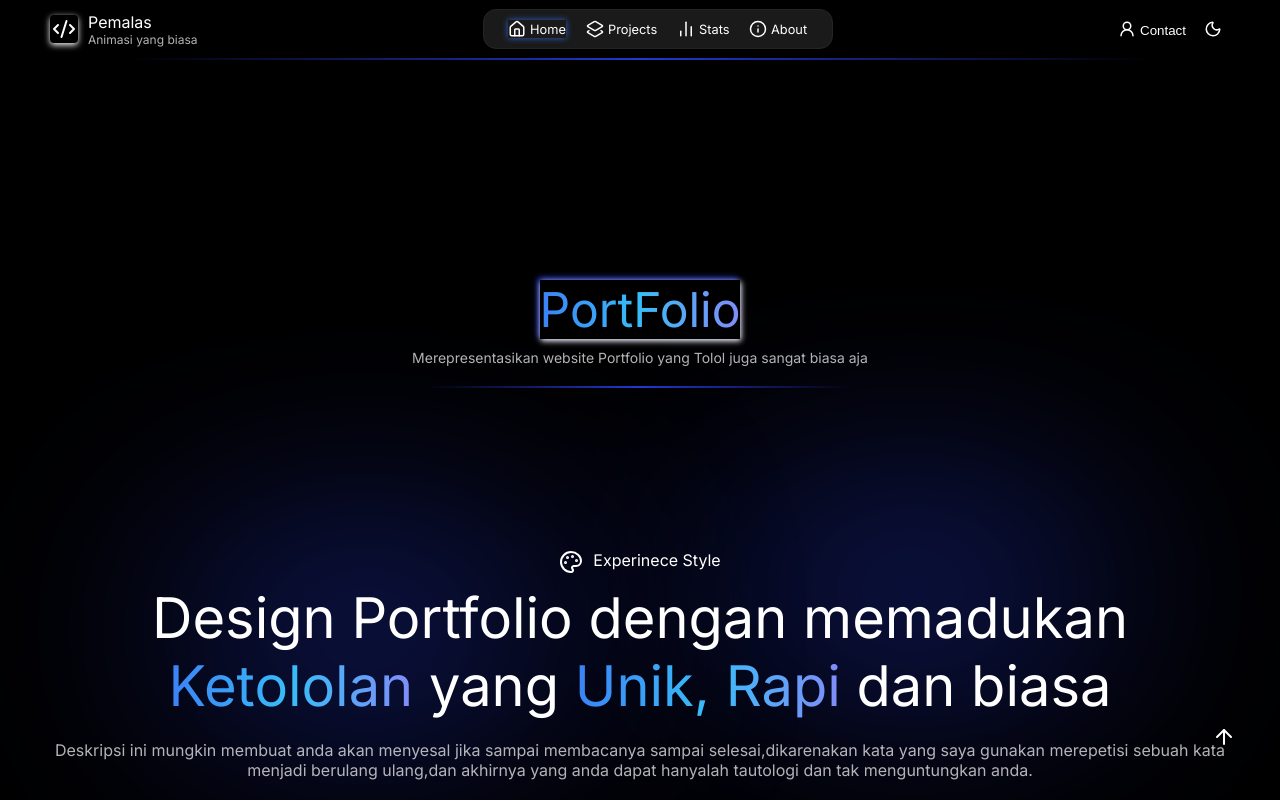
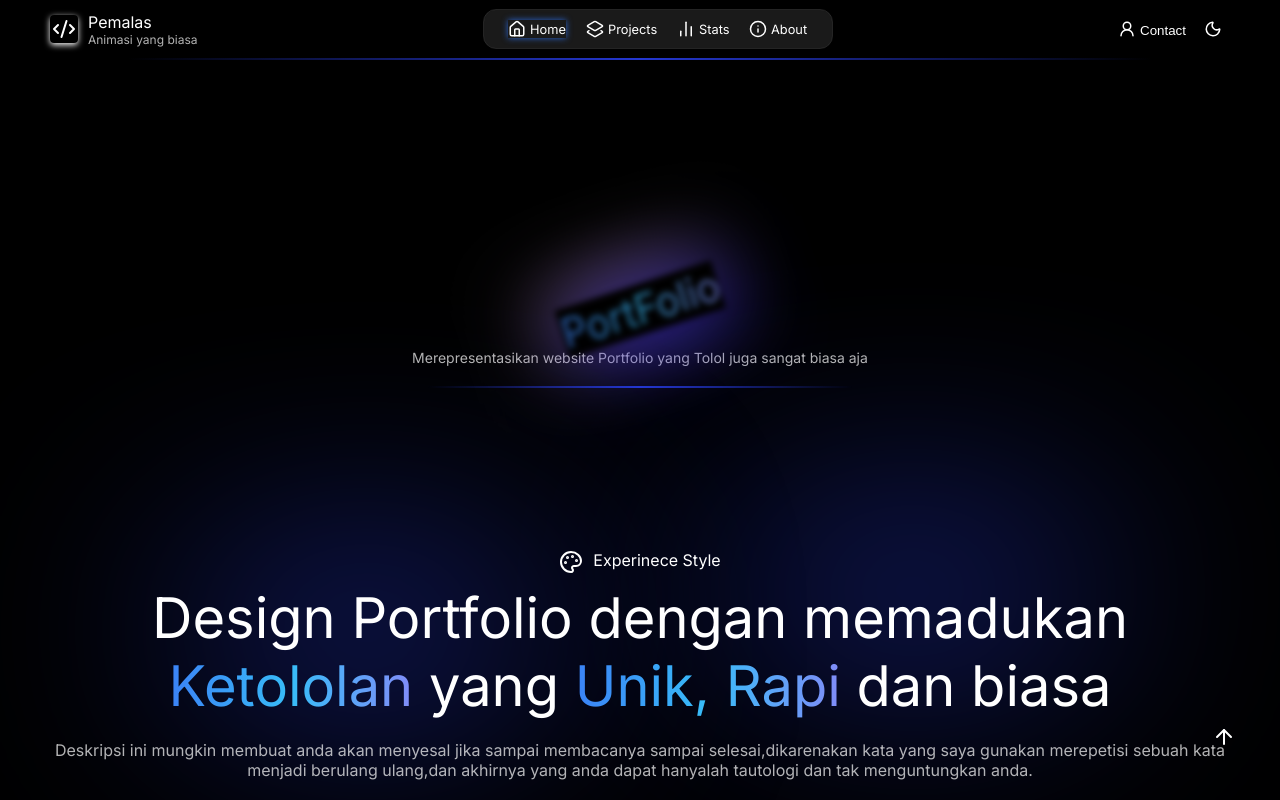
Before and after one commit to smurfsakun199-raul/taksi-xmlbb, a Next.js app: page / in a window 1280 px wide. Shown: the top 800 px of the page. Built offline with nearby package versions, Linux system fonts and the light colour scheme.

Commit message:
branch ketat wkwkw

```diff
--- a/src/app/HomePage.tsx
+++ b/src/app/HomePage.tsx
@@ -1,5 +1,5 @@
 'use client';
-import Reveal from "@/app/hooks/Reveal";
+import Reveal from "@/app/components/Reveal";
 
 import {
     Compass,
@@ -180,7 +180,7 @@ export default function HomePage() {
                 aria-labelledby="bacot-title"
                 className="animSlideUp sec-visible pad-bl-20px pad-top-48px pad-0-14px">
                 <div className="flex flex-direc-clm jus-c-c align-itm-c height-432px pad-top-20px gap-10px">
-                    <h1 id="bacot-title" className="font-size-3rem glow-text box-sdw-0-2-6px-dark-blue">PortFolio</h1>
+                    <h1 id="bacot-title" className="animInfinite font-size-3rem glow-text box-sdw-0-2-6px-dark-blue">PortFolio</h1>
                     <p className="font-size-14px txt-align-c pad-btm-10px">Merepresentasikan website Portfolio yang Tolol juga sangat biasa aja</p>
                     <div className="horiz-effect-center-small"></div>
                 </div>
--- a/src/app/about/AboutPage.tsx
+++ b/src/app/about/AboutPage.tsx
@@ -1,6 +1,6 @@
 'use client';
 import { RefreshCwOff } from "lucide-react";
-import Reveal from "@/app/hooks/Reveal";
+import Reveal from "@/app/components/Reveal";
 
 export default function About() {
 
--- a/src/app/components/Header.tsx
+++ b/src/app/components/Header.tsx
@@ -55,17 +55,28 @@ const listContact = [
 ];
 
 export default function Header() {
-    const [isLight, setIsLight] = useState('dark');
+    const [isLight, setIsLight] = useState(() => {
+        if (typeof window !== 'undefined') {
+            return localStorage.getItem('theme') || 'dark';
+        }
+        return 'dark';
+    });
+
+    const [mountLight, setMountLight] = useState(false);
 
     useEffect(() => {
-        const simpanTheme = localStorage.getItem('theme') || 'dark';
-        setIsLight(simpanTheme);
+        const timer = setTimeout(() => {
+            setMountLight(true);
+        }, 0);
+        return () => clearTimeout(timer);
     }, []);
 
     useEffect(() => {
-        document.body.classList.toggle('light', isLight === 'light');
-        localStorage.setItem('theme', isLight);
-    }, [isLight]);
+        if (mountLight) {
+            document.body.classList.toggle('light', isLight === 'light');
+            localStorage.setItem('theme', isLight);
+        }
+    }, [isLight, mountLight]);
 
     const toggleTheme = () => {
         setIsLight(prev => prev === 'dark' ? 'light' : 'dark');
@@ -94,7 +105,7 @@ export default function Header() {
                 className="pos-sticky width-100ps top pad-bl-10px pad-0-14px">
                 <div className="flex jus-c-sb align-itm-c max-w-1180px margin-auto">
                     <div className="flex jus-c-c align-itm-c gap-10px">
-                        <div className={`bg-black-in-light ${isLight === 'dark' ? 'box-sdw-0-2-6px' : 'box-sdw-0-0-4px-black-in-light'} br-radius-4px pad-2px`}>
+                        <div className={`bg-black-in-light ${mountLight && (isLight === 'dark' ? 'box-sdw-0-2-6px' : 'box-sdw-0-0-4px-black-in-light')} br-radius-4px pad-2px`}>
                             <CodeXml
                                 className="flex align-itm-c jus-c-c"
                             />
@@ -133,10 +144,9 @@ export default function Header() {
                             aria-label="Toggle Theme"
                             onClick={toggleTheme}
                             className="icn-svg-theme cursor-pnt bg-blur-card flex align-itm-fe bg-transparent br-radius-12px gap-4px">
-                            {isLight === 'light' ? (
-                                <><Sun /></>
-                            ) : (
-                                <><Moon /></>
+                            {mountLight && (isLight === 'light'
+                                ? <Sun />
+                                : <Moon />
                             )}
                         </button>
                         <button
--- a/src/app/globals.css
+++ b/src/app/globals.css
@@ -1,4 +1,7 @@
-/*@import "tailwindcss";*/
+/* Class Custom Lol */
+
+
+/* - Root - */
 
 :root {
   --psa: #6366f1,
@@ -36,6 +39,8 @@
 
   --bg-black-in-light: transparent;
 
+  --bg-scrollbar-color: #1a2bc4;
+
   --bg-whaatsapp: #5eee5e;
 
   --clr: white;
@@ -52,9 +57,8 @@
 
 }
 
-* {
-  box-sizing: border-box;
-}
+
+/* - Psudo - */
 
 ::after,
 ::before {
@@ -63,9 +67,39 @@
   box-sizing: border-box;
 }
 
+::-webkit-scrollbar {
+  width: 18px;
+  height: 18px;
+}
+
+::-webkit-scrollbar-track {
+  background: transparent;
+  border-radius: 12px;
+}
+
+::-webkit-scrollbar-thumb {
+  background: var(--bg-scrollbar-color);
+  border-radius: 12px;
+}
+
+::-webkit-scrollbar-thumb:hover {
+  background: var(--bg-scrollbar-color);
+}
+
+/* - All - */
+
+* {
+  box-sizing: border-box;
+}
+
+
+/* - Primary - */
+
 html {
   overflow-x: hidden;
   scroll-behavior: smooth;
+  scrollbar-width: thin;
+  scrollbar-color: var(--bg-scrollbar-color) transparent;
 }
 
 body {
@@ -118,6 +152,9 @@ body.light {
   --multi-mode: normal;
 }
 
+
+/* - Secondary - */
+
 @layer utilities {
 
   h1,
@@ -1470,10 +1507,12 @@ body.light {
   }
 }
 
+/* --- Card --- */
+
 @media (hover: hover) {
 
   .card-hover:hover {
-    transform: translateY(-10px);
+    transform: translateY(-10px) scale(1.02);
     box-shadow: 0px 10px 10px var(--bg-blue);
   }
 
@@ -1490,8 +1529,38 @@ body.light {
   }
 }
 
+/* ---- Beta Test ---- */
+
 .animSlideUp {
   animation: animSlideUp 0.6s linear forwards;
+}
+
+.animInfinite {
+  animation: plah 60s infinite forwards;
+}
+
+@keyframes plah {
+  from {
+    transform: rotate(180deg) scale3d(-1.02, -1.07, 1);
+    box-shadow: 10px 10px 100px blue, -10px -10px 100px white;
+    opacity: 1;
+  }
+
+  50% {
+    opacity: 0;
+    filter: blur(12px);
+  }
+
+  60% {
+    opacity: 1;
+    box-shadow: 10px 10px 100px blue, -10px -10px 100px red;
+    filter: blur(none);
+  }
+
+  to {
+    transform: rotate(0deg) scale3d(1.03, 1.07, 1);
+    box-shadow: 10px 10px 100px blue, -10px -10px 100px white;
+  }
 }
 
 @keyframes animSlideUp {
--- a/src/app/projects/ProjekPage.tsx
+++ b/src/app/projects/ProjekPage.tsx
@@ -1,6 +1,6 @@
 'use client';
 import { Library } from "lucide-react";
-import Reveal from "@/app/hooks/Reveal";
+import Reveal from "@/app/components/Reveal";
 
 export const metadata = {
     title: 'Project Web',
--- a/src/app/stats/StatsProjek.tsx
+++ b/src/app/stats/StatsProjek.tsx
@@ -1,7 +1,7 @@
 'use client';
 import { Accessibility, ChartPie, CircleGauge, Layers3, LucideIcon, Orbit, Sparkles, Telescope } from "lucide-react";
 import { useRef, useState } from "react";
-import Reveal from "@/app/hooks/Reveal";
+import Reveal from "@/app/components/Reveal";
 
 const score = 93.4;
 
```
Also changed, not shown: src/app/components/Reveal.tsx (renamed from src/app/hooks/Reveal.tsx).
